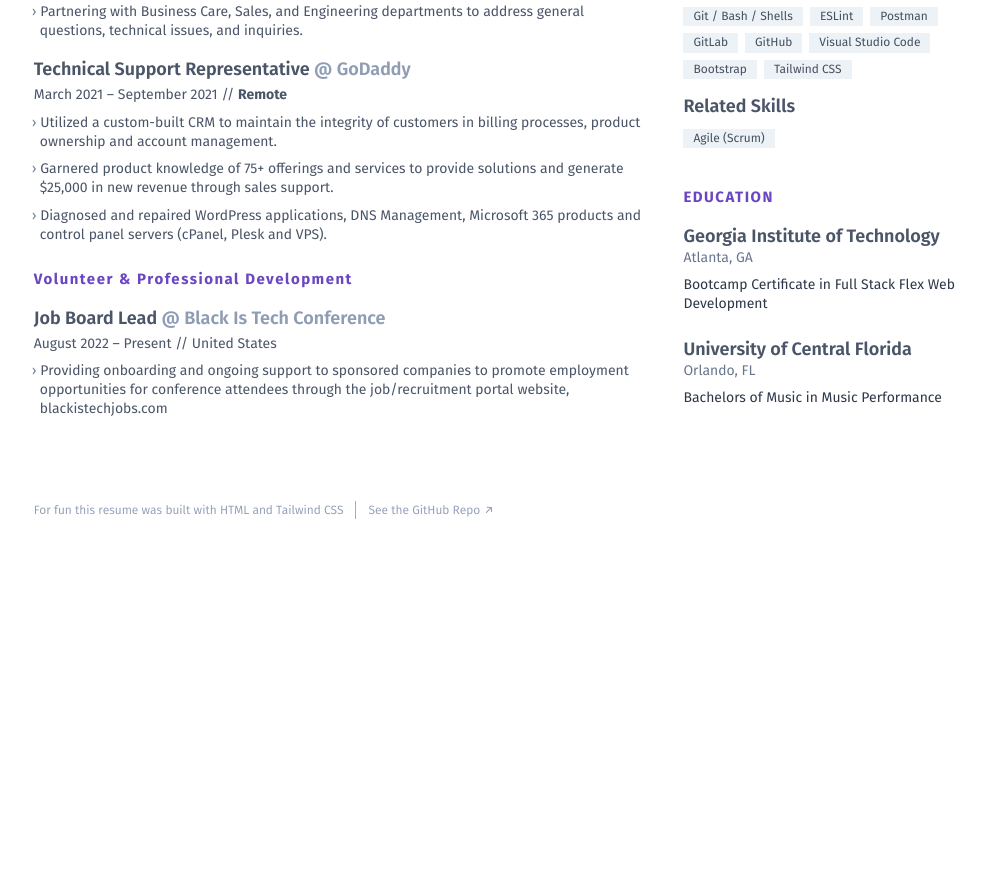
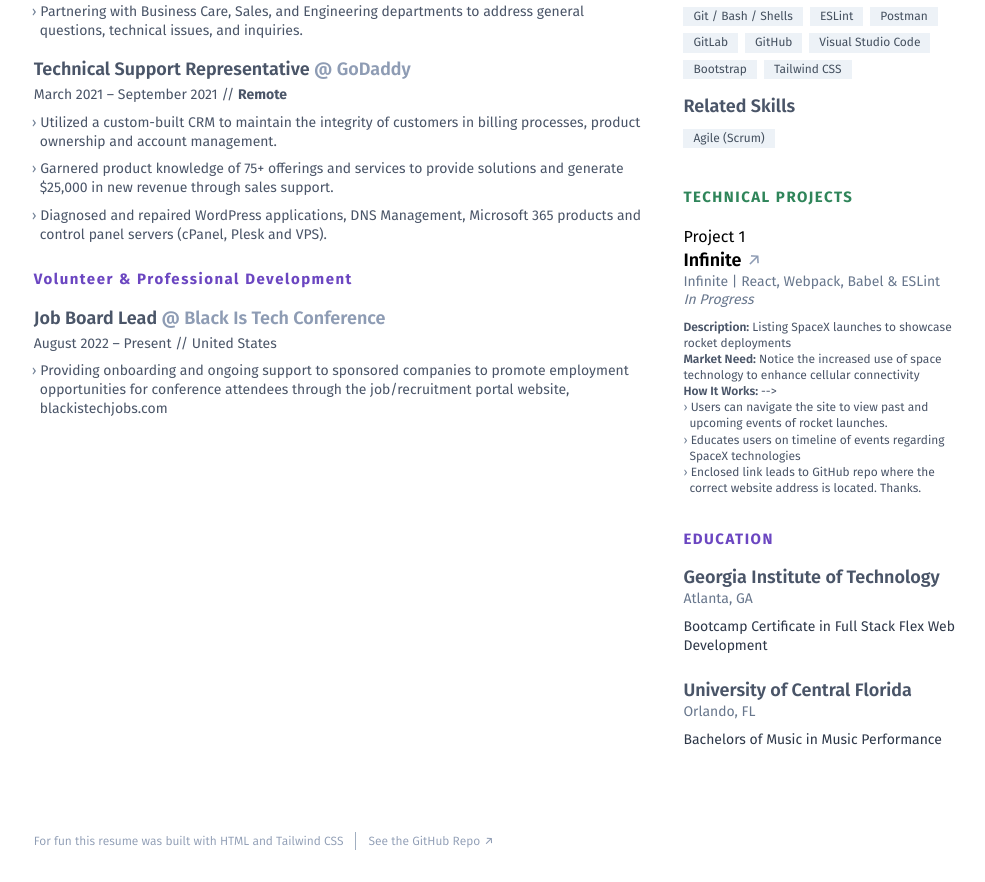
Before and after one commit to toreylittlefield/my-custom-tailwind-resume, a website: page docs/index.html in a window 1280 px wide. Shown: the part 493-1375 px from the top of the page, without its empty margins (139-1124 px from the left). Drawn offline with nearby package versions, Linux system fonts and the light colour scheme; files that its build step writes are made by us from their sources.

Commit message:
corrected technical project placement

```diff
--- a/docs/index.html
+++ b/docs/index.html
@@ -402,6 +402,74 @@
           </section>
           <!-- End Skills Section -->
 
+
+          <!-- Projects Section -->
+          <section class="mt-8 first:mt-0" id="projects">
+            <h2
+              class="mb-4 font-bold tracking-widest text-sm2 text-green-700"
+            >
+              TECHNICAL PROJECTS
+            </h2>
+
+            Project 1
+            <section class="mb-4.5">
+              <header>
+                <h3
+                  class="text-lg font-semibold tex t-gray-700 leading-snugish"
+                >
+                  <a
+                    href="https://github.com/gocodemode/infinite"
+                    class="group"
+                    target="_blank"
+                    rel="noopener noreferrer"
+                  >
+                    Infinite
+                    <span
+                      class="inline-block text-gray-550 print:text-black font-normal group-hover:text-gray-700 transition duration-100 ease-in"
+                      >↗</span
+                    >
+                  </a>
+                </h3>
+                <p class="leading-normal text-sm text-gray-650">
+                  Infinite | React, Webpack, Babel & ESLint
+                </p>
+                <p class="leading-normal text-sm text-gray-650">
+                  <i>In Progress</i>
+                </p>
+              </header>
+              <div class="mt-2.1 text-xs text-gray-700 leading-normal">
+                <p>
+                  <span class="font-semibold">Description:</span>
+                  Listing SpaceX launches to showcase rocket deployments
+                </p>
+                <p>
+                  <span class="font-semibold">Market Need:</span>
+                  Notice the increased use of space technology to enhance cellular connectivity
+                </p>
+                <span class="font-semibold">How It Works: </span> -->
+
+                <br />
+                <ul class="list-inside">
+                  <li class="ml-1.5">
+                    <span class="-ml-1.5 select-none text-gray-600">›</span>
+                    Users can navigate the site to view past and upcoming events of rocket launches.
+                  </li>
+                  <li class="ml-1.5">
+                    <span class="-ml-1.5 select-none text-gray-600">›</span>
+                    Educates users on timeline of events regarding SpaceX technologies
+                  </li>
+                  <li class="ml-1.5">
+                    <span class="-ml-1.5 select-none text-gray-600">›</span>
+                    Enclosed link leads to GitHub repo where the correct website address is located. Thanks.
+                  </li>
+                </ul>
+              </div>
+            </section>
+            <!-- End Project 1 -->
+          <!-- </section> -->
+          <!-- End Projects Section -->
+
+
           <!-- Education Section -->
           <section class="col-span-3 mt-8 first:mt-0" id="education">
             <h2 class="mb-4 font-bold tracking-widest text-sm2 text-purple-700">EDUCATION</h2>
```
